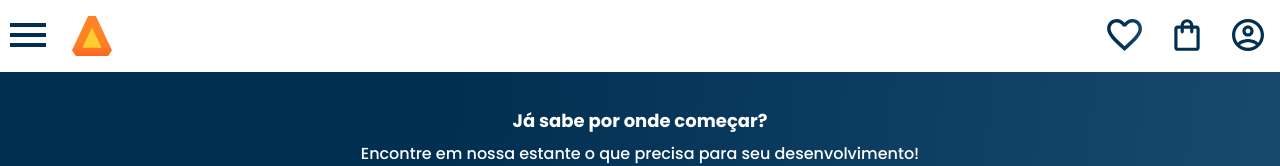
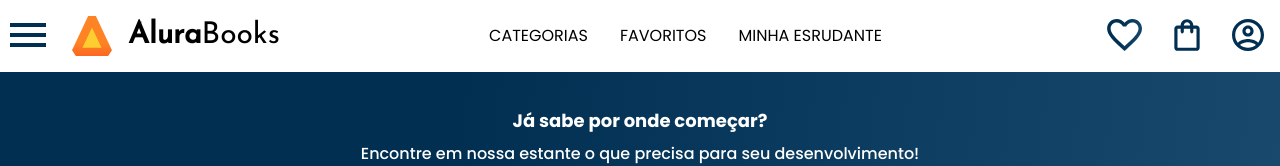
Before and after one commit to hamiwlzinho1213/projeto10, a plain HTML site: page index.html in a window 1280 px wide. Shown: the top 166 px of the page. Drawn offline with nearby package versions, Linux system fonts and the light colour scheme.

Commit message:
Add files via upload

```diff
--- a/index.html
+++ b/index.html
@@ -9,6 +9,9 @@
     <link rel="preconnect" href="https://fonts.googleapis.com">
     <link rel="preconnect" href="https://fonts.gstatic.com" crossorigin>
     <link href="https://fonts.googleapis.com/css2?family=Poppins:wght@300;400;500;700&display=swap" rel="stylesheet">
+
+    <link href="https://fonts.googleapis.com/css2?family=Josefin+Sans:ital,wght@0,400;1,600&display=swap"
+     rel="stylesheet">
     <link rel="stylesheet" href="https://unpkg.com/swiper@8/swiper-bundle.min.css" />
     <link rel="stylesheet" href="styles.css">
 </head>
@@ -39,7 +42,15 @@
                 </li>
             </ul>
             <img src="img/Logo.svg" alt="Logo da Alurabooks" class="container__imagem">
+            <!--Primeira mudança -->
+            <h1 class="container__titulo"> <b class="container__titulo--negrito">Alura</b>Books</h1>
         </div>
+            <!--Segunda mudança-->
+            <ul class="opções">
+                <li class="opções__item">Categorias</li>
+                <li class="opções__item"><a href="#" class="opções__link">Favoritos</a></li>
+                <li class="opções__item"><a href="#" class="opções__link">Minha Esrudante</a></li>
+            </ul>
         <div class="container">
             <a href="#"><img src="img/Favoritos.svg" alt="Meus favoritos" class="container__imagem"></a>
             <a href="#"><img src="img/Compras.svg" alt="Carrinhos de compras" class="container__imagem"></a>
--- a/styles.css
+++ b/styles.css
@@ -12,6 +12,8 @@
     --azul-degrade: linear-gradient(97.54deg, #002F52 35.49%, #326589 165.37%);
     --fonte-principal: "Poppins";
     --azul: #002F52;
+    --fonte-secundario:"Josefin Sans";
+    --preto: #000000;
 }
 
 body {
--- a/styles/header.css
+++ b/styles/header.css
@@ -57,3 +57,32 @@
 .container__botao {
     display: none;
 }
+
+@media screen and (min-width: 1024px) {
+    .container__titulo,
+    .container__titulo--negrito{
+        font-family: var(--fonte-secundario);
+        font-size: 30px;
+    }
+
+    .container__titulo {
+        font-weight: 400;
+        display: block;
+    }
+
+    .container__titulo--negrito{
+        font-weight: 700;
+    }
+
+    .opções{
+        display: flex;
+    }
+    .opções__item{
+        padding: 0 1em;
+        text-transform: uppercase;
+    }
+    .opções__link{
+        text-decoration: none;
+        color: var(--preto);
+    }
+}
```
